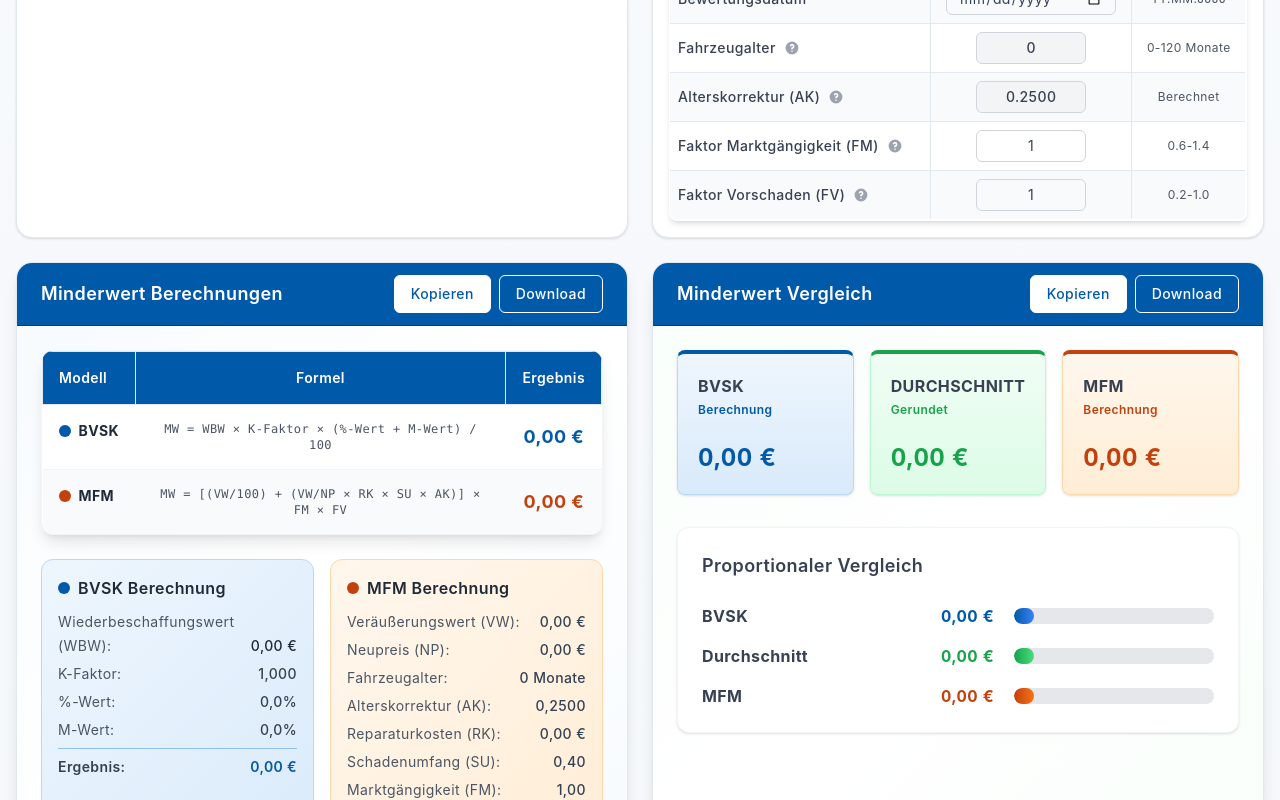
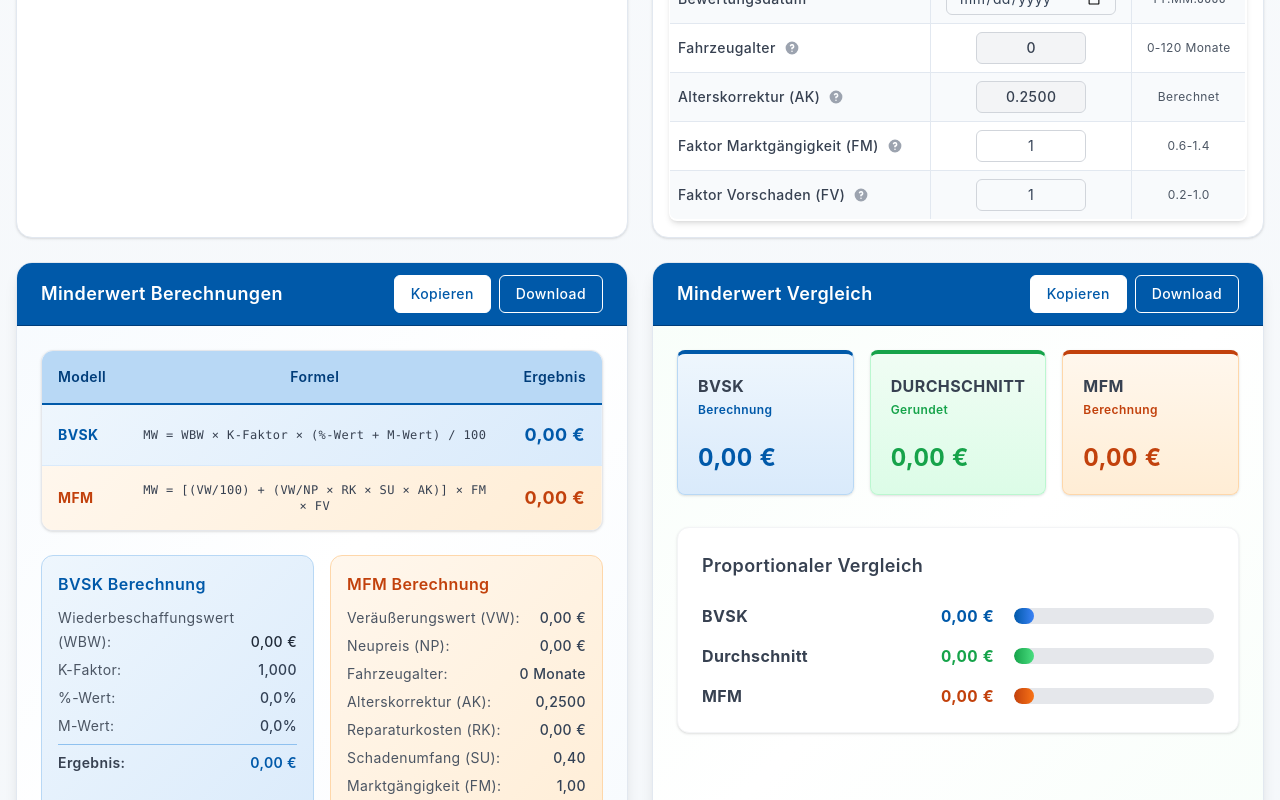
Before and after one commit to hoidOS/ifu, a Next.js app: page /minderwert in a window 1280 px wide. Shown: the part 504-1304 px from the top of the page. Built offline with nearby package versions, Linux system fonts and the light colour scheme.

Commit message:
feat: clean minderwert

```diff
--- a/pages/minderwert.tsx
+++ b/pages/minderwert.tsx
@@ -967,32 +967,48 @@
           </div>
 
           <div className="relative p-6">
-            <div className="bg-white rounded-xl shadow-lg border border-gray-100 overflow-hidden">
+            <div className="bg-white rounded-xl shadow-sm border border-gray-200 overflow-hidden">
               <table className="w-full text-sm">
                 <thead>
-                  <tr className="bg-primary-700 text-white">
-                    <th className="font-semibold text-left py-4 px-4">Modell</th>
-                    <th className="font-semibold text-center py-4 px-4">Formel</th>
-                    <th className="font-semibold text-center py-4 px-4">Ergebnis</th>
+                  <tr>
+                    <th
+                      className="font-semibold py-4 px-4"
+                      style={{ backgroundColor: "#b8d8f5", color: "#003d7a", textAlign: "left", border: 0, borderBottom: "2px solid #0059a9" }}
+                    >
+                      Modell
+                    </th>
+                    <th
+                      className="font-semibold py-4 px-4"
+                      style={{ backgroundColor: "#b8d8f5", color: "#003d7a", textAlign: "center", border: 0, borderBottom: "2px solid #0059a9" }}
+                    >
+                      Formel
+                    </th>
+                    <th
+                      className="font-semibold py-4 px-4"
+                      style={{ backgroundColor: "#b8d8f5", color: "#003d7a", textAlign: "center", border: 0, borderBottom: "2px solid #0059a9" }}
+                    >
+                      Ergebnis
+                    </th>
                   </tr>
                 </thead>
                 <tbody>
-                  <tr className="border-b border-gray-100 transition-colors hover:bg-primary-50">
-                    <td className="py-4 px-4 font-bold text-gray-800 flex items-center gap-2 border-0">
-                      <div className="w-3 h-3 rounded-full bg-primary-700"></div>
-                      BVSK
+                  <tr
+                    className="border-b border-primary-100"
+                    style={{ background: "linear-gradient(135deg, #eef6fd 0%, #d9eafb 100%)" }}
+                  >
+                    <td className="py-4 px-4 border-0">
+                      <span className="font-bold text-primary-700">BVSK</span>
                     </td>
-                    <td className="py-4 px-4 text-center text-xs text-gray-600 font-mono border-0">MW = WBW × K-Faktor × (%-Wert + M-Wert) / 100</td>
+                    <td className="py-4 px-4 text-center text-xs text-gray-700 font-mono border-0">MW = WBW × K-Faktor × (%-Wert + M-Wert) / 100</td>
                     <td className="py-4 px-4 text-center border-0">
                       <span className="font-bold text-lg text-primary-700">{bvskResult.toFixed(2).replace(".", ",")} €</span>
                     </td>
                   </tr>
-                  <tr className="transition-colors hover:bg-[rgba(255,237,213,0.5)]">
-                    <td className="py-4 px-4 font-bold text-gray-800 flex items-center gap-2 border-0">
-                      <div className="w-3 h-3 rounded-full bg-orange-700"></div>
-                      MFM
+                  <tr style={{ background: "linear-gradient(135deg, #fff7ed 0%, #ffedd5 100%)" }}>
+                    <td className="py-4 px-4 border-0">
+                      <span className="font-bold text-orange-700">MFM</span>
                     </td>
-                    <td className="py-4 px-4 text-center text-xs text-gray-600 font-mono border-0">MW = [(VW/100) + (VW/NP × RK × SU × AK)] × FM × FV</td>
+                    <td className="py-4 px-4 text-center text-xs text-gray-700 font-mono border-0">MW = [(VW/100) + (VW/NP × RK × SU × AK)] × FM × FV</td>
                     <td className="py-4 px-4 text-center border-0">
                       <span className="font-bold text-lg text-orange-700">{mfmResult.toFixed(2).replace(".", ",")} €</span>
                     </td>
@@ -1008,9 +1024,8 @@
                 className="rounded-xl p-4 border border-primary-200"
                 style={{ background: "linear-gradient(135deg, #eef6fd 0%, #d9eafb 100%)" }}
               >
-                <div className="flex items-center gap-2 mb-3">
-                  <div className="w-3 h-3 rounded-full bg-primary-700"></div>
-                  <h3 className="font-semibold text-gray-800">BVSK Berechnung</h3>
+                <div className="mb-3">
+                  <h3 className="font-semibold text-primary-700">BVSK Berechnung</h3>
                 </div>
                 <div className="space-y-2 text-sm">
                   <div className="text-gray-600">
@@ -1046,9 +1061,8 @@
                 className="rounded-xl p-4 border border-orange-200"
                 style={{ background: "linear-gradient(135deg, #fff7ed 0%, #ffedd5 100%)" }}
               >
-                <div className="flex items-center gap-2 mb-3">
-                  <div className="w-3 h-3 rounded-full bg-orange-700"></div>
-                  <h3 className="font-semibold text-gray-800">MFM Berechnung</h3>
+                <div className="mb-3">
+                  <h3 className="font-semibold text-orange-700">MFM Berechnung</h3>
                 </div>
                 <div className="space-y-2 text-sm">
                   <div className="flex justify-between">
```
